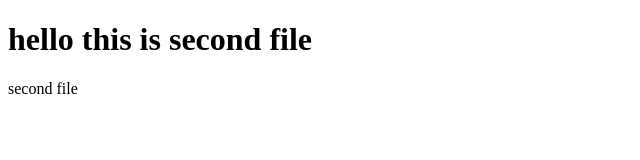
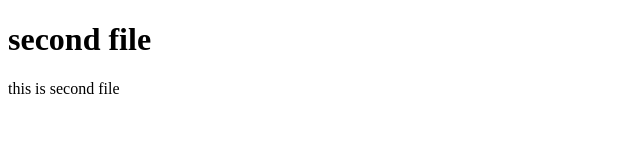
Before and after one commit to Abhishek-Shinod/my_first_git, a plain HTML site: page second.html in a window 1280 px wide. Shown: the whole page, without its empty margins (0-640 px from the left). Drawn offline with Linux system fonts and the light colour scheme.

Commit message:
second file modified for second time

```diff
--- a/second.html
+++ b/second.html
@@ -2,8 +2,8 @@
 <form>
     <body>
 
-        <h1>hello this is second file</h1>
-        <p>second file</p>
+        <h1>second file</h1>
+        <p>this is second file</p>
     </body>
 </form>
 </html>
```
